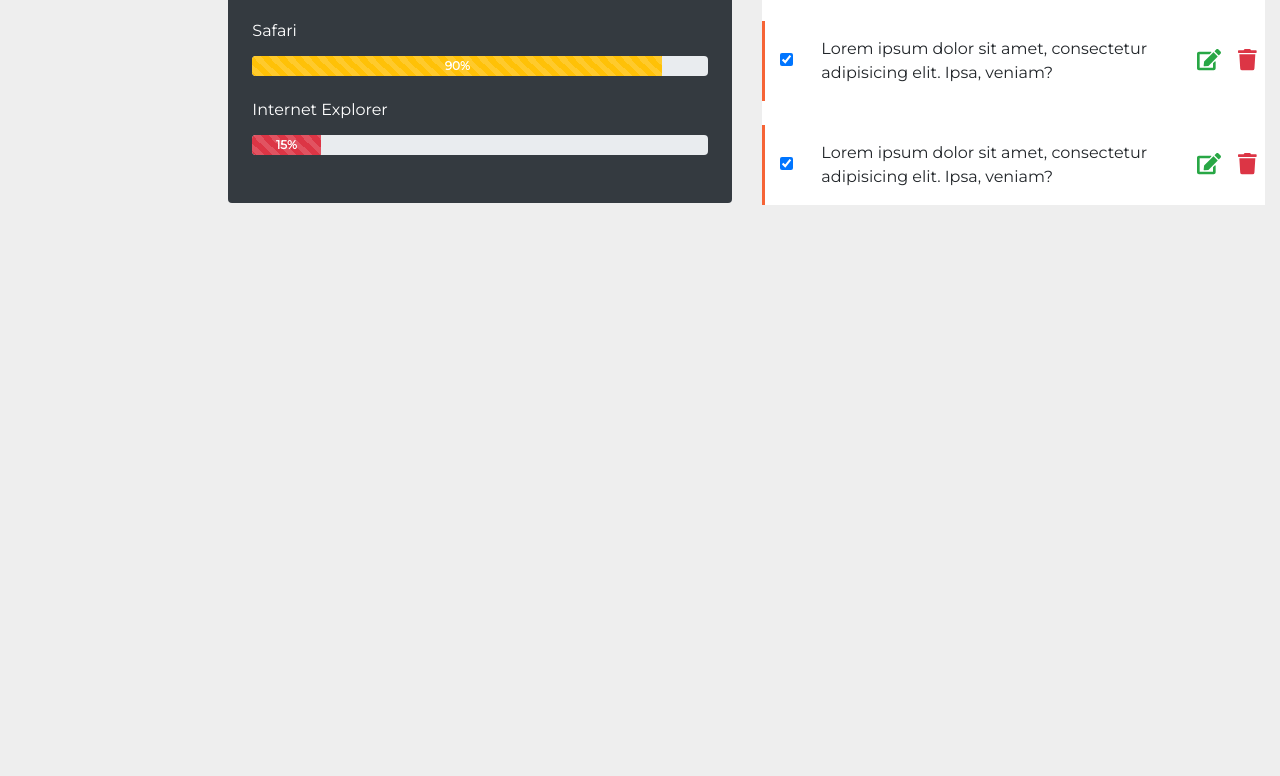
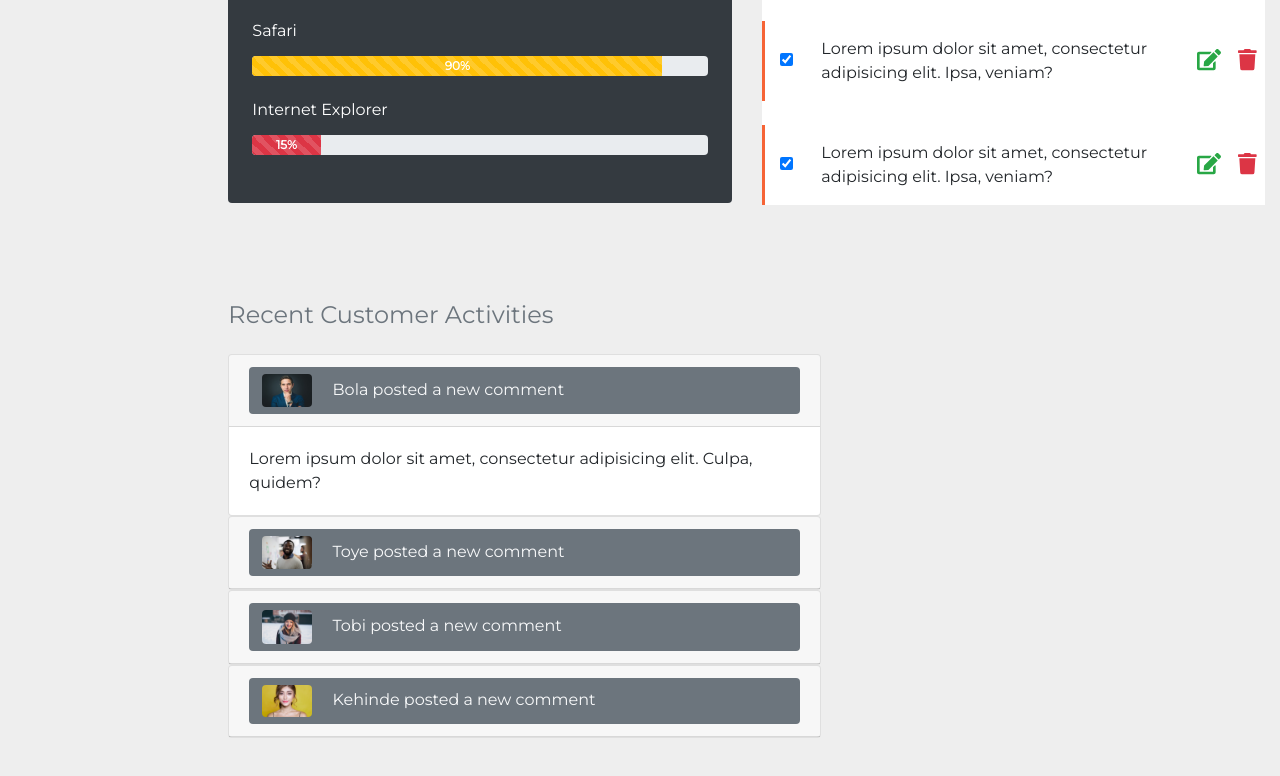
Before and after one commit to techbola/bootstrap-project-2, a plain HTML site: page index.html in a window 1280 px wide. Shown: the part 1014-1790 px from the top of the page. Before the commit the page ends 1315 px from the top, so only its background shows below. Drawn offline with nearby package versions, Linux system fonts and the light colour scheme.

Commit message:
recent customer activities section done using cards, collapse and accordions

```diff
--- a/index.html
+++ b/index.html
@@ -553,6 +553,79 @@
         </section>
         <!--end of progress / task list-->
 
+        <!--activites / quick post-->
+        <section>
+            <div class="container-fluid">
+                <div class="row mb-5">
+                    <div class="col-xl-10 col-lg-9 col-md-8 ml-auto">
+                        <div class="row">
+                            <div class="col-xl-7">
+                                <h4 class="text-muted mb-4">Recent Customer Activities</h4>
+                                <div id="accordion">
+                                    <div class="card">
+                                        <div class="card-header">
+                                            <button class="btn btn-block bg-secondary text-light text-left" data-toggle="collapse" data-target="#collapseOne">
+                                                <img src="images/cust1.jpeg" width="50" class="mr-3 rounded">
+                                                Bola posted a new comment
+                                            </button>
+                                        </div>
+                                        <div class="collapse show" id="collapseOne" data-parent="#accordion">
+                                            <div class="card-body">
+                                                Lorem ipsum dolor sit amet, consectetur adipisicing elit. Culpa, quidem?
+                                            </div>
+                                        </div>
+                                    </div>
+                                    <div class="card">
+                                        <div class="card-header">
+                                            <button class="btn btn-block bg-secondary text-light text-left" data-toggle="collapse" data-target="#collapseTwo">
+                                                <img src="images/cust2.jpeg" width="50" class="mr-3 rounded">
+                                                Toye posted a new comment
+                                            </button>
+                                        </div>
+                                        <div class="collapse" id="collapseTwo" data-parent="#accordion">
+                                            <div class="card-body">
+                                                Lorem ipsum dolor sit amet, consectetur adipisicing elit. Culpa, quidem?
+                                            </div>
+                                        </div>
+                                    </div>
+                                    <div class="card">
+                                        <div class="card-header">
+                                            <button class="btn btn-block bg-secondary text-light text-left" data-toggle="collapse" data-target="#collapseThree">
+                                                <img src="images/cust3.jpeg" width="50" class="mr-3 rounded">
+                                                Tobi posted a new comment
+                                            </button>
+                                        </div>
+                                        <div class="collapse" id="collapseThree" data-parent="#accordion">
+                                            <div class="card-body">
+                                                Lorem ipsum dolor sit amet, consectetur adipisicing elit. Culpa, quidem?
+                                            </div>
+                                        </div>
+                                    </div>
+                                    <div class="card">
+                                        <div class="card-header">
+                                            <button class="btn btn-block bg-secondary text-light text-left" data-toggle="collapse" data-target="#collapseFour">
+                                                <img src="images/cust4.jpeg" width="50" class="mr-3 rounded">
+                                                Kehinde posted a new comment
+                                            </button>
+                                        </div>
+                                        <div class="collapse" id="collapseFour" data-parent="#accordion">
+                                            <div class="card-body">
+                                                Lorem ipsum dolor sit amet, consectetur adipisicing elit. Culpa, quidem?
+                                            </div>
+                                        </div>
+                                    </div>
+                                </div>
+                            </div>
+                            <div class="col-xl-5">
+
+                            </div>
+                        </div>
+                    </div>
+                </div>
+            </div>
+        </section>
+        <!--end of activities / quick post-->
+
     <script src="https://code.jquery.com/jquery-3.3.1.slim.min.js" integrity="sha384-q8i/X+965DzO0rT7abK41JStQIAqVgRVzpbzo5smXKp4YfRvH+8abtTE1Pi6jizo" crossorigin="anonymous"></script>
     <script src="https://cdnjs.cloudflare.com/ajax/libs/popper.js/1.14.3/umd/popper.min.js" integrity="sha384-ZMP7rVo3mIykV+2+9J3UJ46jBk0WLaUAdn689aCwoqbBJiSnjAK/l8WvCWPIPm49" crossorigin="anonymous"></script>
     <script src="https://stackpath.bootstrapcdn.com/bootstrap/4.1.1/js/bootstrap.min.js" integrity="sha384-smHYKdLADwkXOn1EmN1qk/HfnUcbVRZyYmZ4qpPea6sjB/pTJ0euyQp0Mk8ck+5T" crossorigin="anonymous"></script>
```
